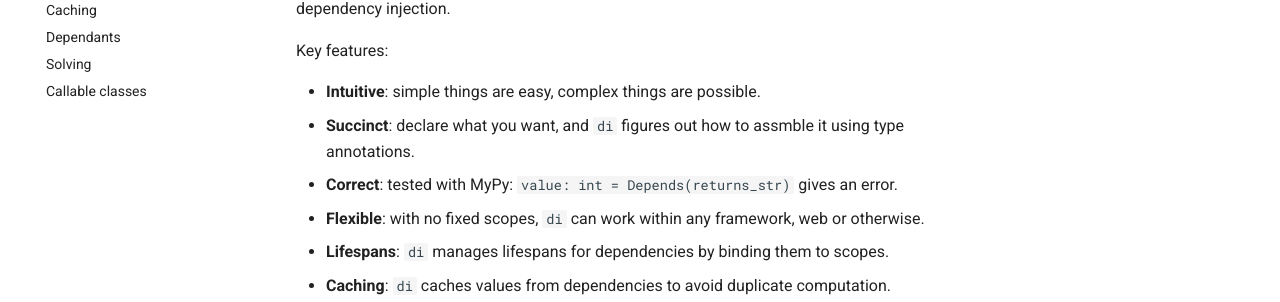
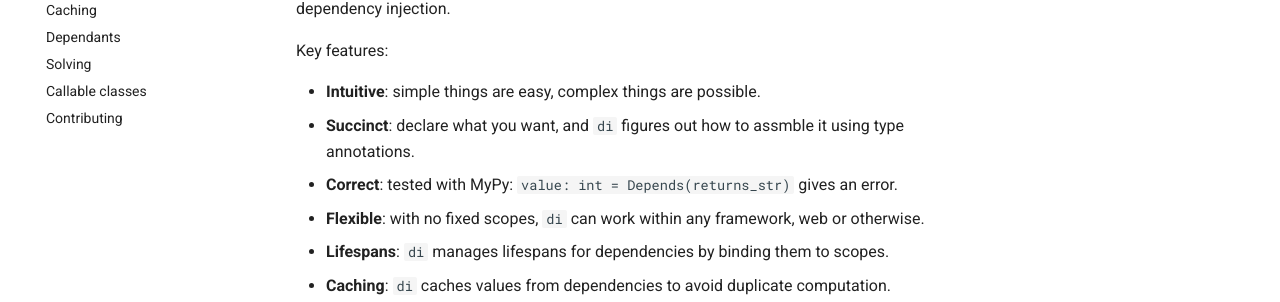
Before and after one commit to adriangb/di, an MkDocs documentation site: the page built from docs/README.md, in a window 1280 px wide. Shown: the part 209-511 px from the top of the page. Built offline with MkDocs 1.6.1 and Material for MkDocs 9.7.7, drawn with Linux system fonts in a browser that asks for light colours; comment, search, counter and statistics services are not loaded.

Commit message:
add contributing.md

```diff
--- a/mkdocs.yml
+++ b/mkdocs.yml
@@ -29,6 +29,7 @@ nav:
   - Dependants: 'dependants.md'
   - Solving: 'solving.md'
   - Callable classes: 'callable-classes.md'
+  - Contributing: 'contributing.md'
 
 markdown_extensions:
   - mkautodoc
```
